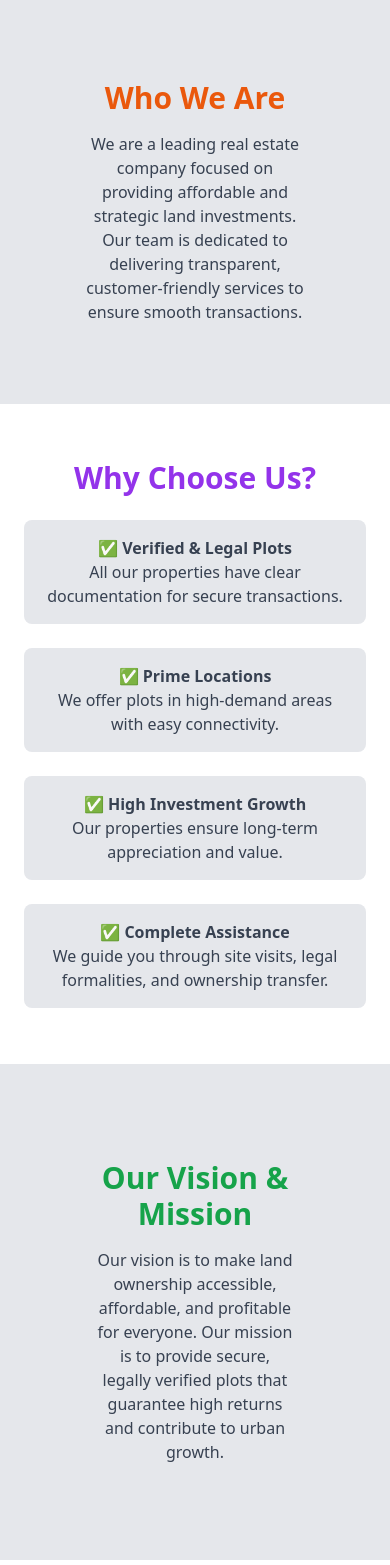
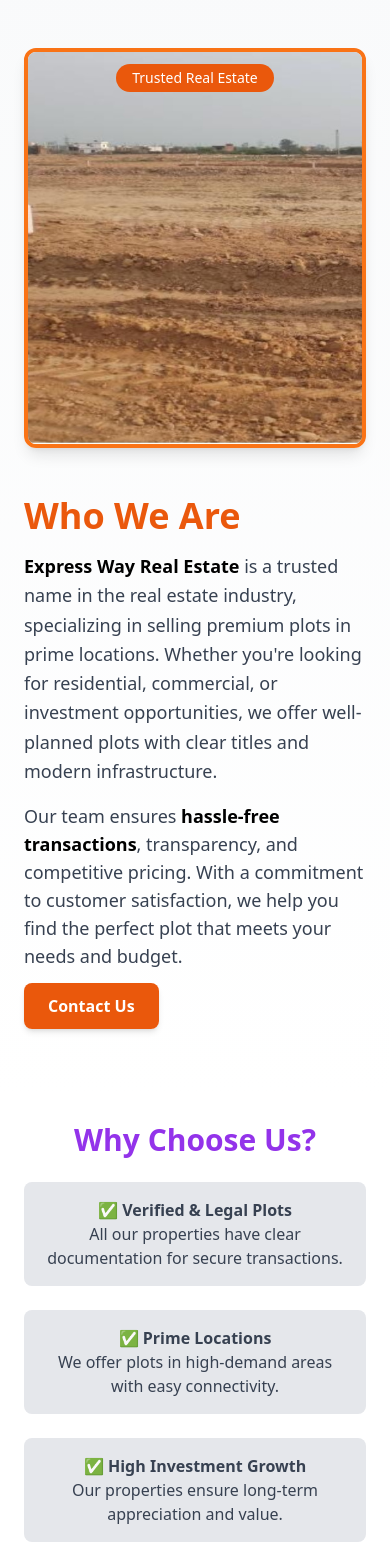
Before and after one commit to Nikitakumarisharma/realState, a Next.js app: page /about in a window 390 px wide. Shown: the part 432-1997 px from the top of the page. Built offline with nearby package versions, Linux system fonts and the light colour scheme; no server answers.

Commit message:
ui fixed

```diff
--- a/package.json
+++ b/package.json
@@ -15,6 +15,8 @@
     "react": "^19.0.0",
     "react-dom": "^19.0.0",
     "react-icons": "^5.4.0",
+    "react-slick": "^0.30.3",
+    "slick-carousel": "^1.8.1",
     "styled-components": "^6.1.15"
   },
   "devDependencies": {
--- a/src/app/about/page.tsx
+++ b/src/app/about/page.tsx
@@ -5,7 +5,7 @@ import Vision from "@/components/vision"
 import SuccessStory from "@/components/projectAndSuccess"
 export default function About() {
   return (
-    <div className="space-y-8">
+    <div>
      <Carausal />
      <WhoWeAre/>
       <WhyChooseUs />
--- a/src/app/page.tsx
+++ b/src/app/page.tsx
@@ -1,10 +1,12 @@
 import Plot from "@/components/plot"; // Capitalized component name
 import Carausal from "@/components/Carousel"
+import EasyStep from "@/components/easyStep"
 
 export default function Home() {
   return (
     <main className="mt-10">
       <Carausal />
+      <EasyStep />
       <Plot />
     </main>
   );
--- a/src/components/Footer.jsx
+++ b/src/components/Footer.jsx
@@ -41,9 +41,9 @@ export default function Footer() {
           <div>
             <h3 className="text-lg font-semibold mb-4">Contact Us</h3>
             <p className="text-gray-400">
-              123 Real Estate Street
+             ExpressWay GC36+7HG
               <br />
-              Cityville, State 12345
+              Noida, Uttar Pradesh
               <br />
               Phone: (123) 456-7890
               <br />
--- a/src/components/contactUs.jsx
+++ b/src/components/contactUs.jsx
@@ -28,7 +28,7 @@ const ContactUs = () => {
               <iframe
                 title="Google Map"
                 className="w-full h-full"
-                src="https://www.google.com/maps/embed?pb=!1m18!1m12!1m3!1d3153.1923500659715!2d-122.41941568468235!3d37.77492927975919!2m3!1f0!2f0!3f0!3m2!1i1024!2i768!4f13.1!3m3!1m2!1s0x8085809c3e3e9491%3A0xf9d71b0ff1e0c1b6!2sSan%20Francisco%2C%20CA%2C%20USA!5e0!3m2!1sen!2sin!4v1647482325689!5m2!1sen!2sin"
+                src="https://www.google.com/maps/embed?pb=!1m17!1m12!1m3!1d3506.2143378837154!2d77.4088836754961!3d28.50319837573556!2m3!1f0!2f0!3f0!3m2!1i1024!2i768!4f13.1!3m2!1m1!2zMjjCsDMwJzExLjUiTiA3N8KwMjQnNDEuMyJF!5e0!3m2!1sen!2sin!4v1739000108171!5m2!1sen!2sin"
                 allowFullScreen
                 loading="lazy"
               ></iframe>
--- /dev/null
+++ b/src/components/easyStep.jsx
@@ -0,0 +1,41 @@
+"use client"
+import React from "react";
+
+const steps = [
+
+    {
+      "icon": "🎯",
+      "title": "Choose Your Plot",
+      "description": "Explore available plots in prime locations and select the one that best suits your needs and investment goals."
+    },
+    {
+      "icon": "💳",
+      "title": "Pay the Booking Charge",
+      "description": "Secure your desired plot by paying a minimal booking charge and initiate the ownership process."
+    },
+    {
+      "icon": "💸",
+      "title": "Complete Payment & Own It",
+      "description": "Finalize the payment process, complete the necessary documentation, and become the proud owner of your chosen plot."
+    }
+
+];
+
+function EasySteps() {
+  return (
+    <div className="p-12 text-center font-poppins bg-gray-200">
+      <h2 className=" text-3xl font-bold text-black lg:mb-8 mb-2"><span className="text-purple-700 text-4xl">3</span> Easy Steps</h2>
+      <div className="flex flex-col md:flex-row justify-center items-center lg:gap-12 gap-2">
+        {steps.map((step, index) => (
+          <div key={index} className="flex flex-col items-center text-black">
+            <h3 className="text-2xl font-semibold mt-4">{step.icon}</h3>
+            <h3 className="text-xl font-semibold">{step.title}</h3>
+            <p className="text-sm mt-2">{step.description}</p>
+          </div>
+        ))}
+      </div>
+    </div>
+  );
+}
+
+export default EasySteps;
--- a/src/components/plot.jsx
+++ b/src/components/plot.jsx
@@ -72,7 +72,7 @@ const TableWithImage = () => {
                       onClick={() => handleRowClick(item.id)}
                       className={`cursor-pointer hover:bg-black hover:text-white transition
                       ${
-                        item.availability === "booked"
+                        item.availability === "booked" || item.availability === " half-booked"
                           ? "bg-yellow-300 hover:bg-yellow-500"
                           : item.availability === "sold"
                           ? "bg-red-400 hover:bg-red-600"
--- a/src/components/projectAndSuccess.jsx
+++ b/src/components/projectAndSuccess.jsx
@@ -1,30 +1,71 @@
-"use client"
+"use client";
 import React from "react";
+import Slider from "react-slick";
+import "slick-carousel/slick/slick.css";
+import "slick-carousel/slick/slick-theme.css";
 
 const ProjectsAndSuccess = () => {
+  // Array of previous sold plot images
+  const soldPlots = [
+    "/assets/plot.ppg",
+    // "/assets/plotMap.jpg",
+    "/assets/sec144.jpg",
+    "/assets/aboutPlot.jpeg",
+    "/assets/sec144.jpg",
+  ];
+
+  // Slider settings
+  const settings = {
+    dots: true,
+    infinite: true,
+    speed: 500,
+    slidesToShow: 2,
+    slidesToScroll: 1,
+    autoplay: true,
+    autoplaySpeed: 2000,
+    arrows: true,
+  };
+
   return (
-    <section className="max-w-4xl mx-auto text-center bg-white p-6 rounded-lg">
-      <h2 className="text-3xl font-bold text-indigo-600">Our Projects & Success Stories</h2>
-      <p className="mt-4 text-gray-700">
-        🚀 Over the past <strong>[X] years</strong>, we have successfully sold [Y] plots
-        in [City/State], helping numerous investors and families secure their dream land.
+    <section className="max-w-6xl mx-auto text-center bg-white p-10 rounded-xl">
+      <h2 className="text-4xl font-extrabold text-indigo-600 mb-6">
+        Our Projects & Success Stories
+      </h2>
+      <p className="text-lg text-gray-700 leading-relaxed">
+        🚀 Over the past <strong>[X] years</strong>, we have successfully sold <strong>[Y]</strong> plots
+        in <strong>[City/State]</strong>, helping numerous investors and families secure their dream land.
       </p>
 
+      {/* Image Slider for Sold Plots */}
+      <div className="mt-10">
+        <h3 className="text-2xl font-bold text-gray-800 mb-4">🏡 Successful Sold Plots</h3>
+        <div className="max-w-3xl mx-auto">
+          <Slider {...settings}>
+            {soldPlots.map((image, index) => (
+              <div key={index} className="px-2">
+                <img src={image} alt={`Sold Plot ${index + 1}`} className="rounded-lg shadow-md w-full h-auto object-cover" />
+              </div>
+            ))}
+          </Slider>
+        </div>
+      </div>
+
       {/* Testimonials */}
-      <div className="mt-6 bg-gray-200 p-4 rounded-lg text-gray-700">
-        <p className="italic">
+      <div className="mt-12 bg-gray-100 p-6 rounded-lg text-gray-700 shadow-md">
+        <p className="italic text-lg">
           "Buying a plot from <strong>Your Company Name</strong> was the best investment I made.
           Their process was transparent, hassle-free, and legally verified."
         </p>
-        <p className="font-bold mt-2">— Jane Doe, Happy Customer</p>
+        <p className="font-bold mt-3 text-indigo-600">— Jane Doe, Happy Customer</p>
       </div>
 
       {/* Ongoing Projects */}
-      <div className="mt-6 text-left">
-        <h3 className="text-xl font-bold text-gray-800">📍 Ongoing Projects:</h3>
-        <ul className="mt-2 list-disc list-inside text-gray-700">
+      <div className="mt-10 text-left">
+        <h3 className="text-2xl font-bold text-gray-800">📍 Ongoing Projects:</h3>
+        <ul className="mt-4 list-disc list-inside text-lg text-gray-700">
           <li><strong>Project 1:</strong> 200 SYD plots available in [Location]</li>
           <li><strong>Project 2:</strong> Affordable 100 SYD plots near [Landmark]</li>
+          <li><strong>Project 3:</strong> Premium 300 SYD plots in [Prime Location]</li>
         </ul>
       </div>
     </section>
--- a/src/components/vision.jsx
+++ b/src/components/vision.jsx
@@ -1,14 +1,51 @@
+"use client";
 import React from "react";
+import { FaEye, FaBullseye } from "react-icons/fa";
 
 const VisionMission = () => {
   return (
-    <section className=" mx-auto text-center mb-12 p-24 bg-gray-200">
-      <h2 className="text-3xl font-bold text-green-600">Our Vision & Mission</h2>
-      <p className="mt-4 text-gray-700">
-        Our vision is to make land ownership accessible, affordable, and profitable for everyone.
-        Our mission is to provide secure, legally verified plots that guarantee high returns and
-        contribute to urban growth.
-      </p>
+    <section className="relative py-20 bg-gradient-to-r from-green-50 to-gray-100">
+      <div className="max-w-6xl mx-auto px-6 lg:px-16">
+        <h2 className="text-4xl font-extrabold text-green-700 text-center mb-10">
+          Our Vision & Mission
+        </h2>
+
+        <div className="grid grid-cols-1 md:grid-cols-2 gap-12 items-center">
+          {/* Vision Section */}
+          <div className="bg-white shadow-lg rounded-xl p-8 border-l-4 border-green-600">
+            <div className="flex items-center mb-4">
+              <FaEye className="text-green-600 text-3xl mr-3" />
+              <h3 className="text-2xl font-semibold text-gray-800">Our Vision</h3>
+            </div>
+            <p className="text-gray-700 text-lg leading-relaxed">
+              Our vision is to revolutionize the real estate market by making
+              land ownership a seamless and transparent process. We strive
+              to create an ecosystem where investors, homeowners, and businesses
+              can secure premium plots in rapidly developing areas with
+              confidence. By leveraging innovation, sustainability, and strategic
+              partnerships, we envision a future where every individual can invest
+              in land hassle-free, ensuring long-term prosperity and wealth generation.
+            </p>
+          </div>
+
+          {/* Mission Section */}
+          <div className="bg-white shadow-lg rounded-xl p-8 border-l-4 border-green-600">
+            <div className="flex items-center mb-4">
+              <FaBullseye className="text-green-600 text-3xl mr-3" />
+              <h3 className="text-2xl font-semibold text-gray-800">Our Mission</h3>
+            </div>
+            <p className="text-gray-700 text-lg leading-relaxed">
+              Our mission is to provide secure, legally verified plots that
+              guarantee high returns and contribute to urban growth. We are
+              committed to delivering transparent and hassle-free real
+              estate solutions that empower individuals to invest in prime
+              locations with confidence. With integrity, innovation, and a
+              customer-first approach, we aim to build long-term relationships
+              and drive positive economic impact in the real estate sector.
+            </p>
+          </div>
+        </div>
+      </div>
     </section>
   );
 };
--- a/src/components/whoWeAre.jsx
+++ b/src/components/whoWeAre.jsx
@@ -1,14 +1,45 @@
-"use client"
+"use client";
 import React from "react";
 
 const WhoWeAre = () => {
   return (
-    <section className=" mx-auto text-center mb-12 bg-gray-200 p-20">
-      <h2 className="text-3xl font-bold text-orange-600">Who We Are</h2>
-      <p className="mt-4 text-gray-700">
-        We are a leading real estate company focused on providing affordable and strategic land investments.
-        Our team is dedicated to delivering transparent, customer-friendly services to ensure smooth transactions.
-      </p>
+    <section className="bg-gradient-to-b from-gray-50 to-white py-20">
+      <div className="max-w-8xl mx-auto px-6 lg:px-16">
+        <div className="grid grid-cols-1 md:grid-cols-2 gap-12 items-center">
+          {/* Left: Image */}
+          <div className="relative flex justify-center">
+            <img
+              src="/assets/aboutPlot.jpeg"
+              alt="Who We Are"
+              className="rounded-xl shadow-lg h-[400px] object-cover border-4 border-orange-500"
+            />
+            <div className="absolute top-4 bg-orange-600 text-white px-4 py-1 rounded-full text-sm">
+              Trusted Real Estate
+            </div>
+          </div>
+
+          {/* Right: Content */}
+          <div className="text-left">
+            <h2 className="text-4xl font-extrabold text-orange-600 mb-4">
+              Who We Are
+            </h2>
+            <p className="text-gray-700 text-lg leading-relaxed">
+              <span className="font-semibold text-black">Express Way Real Estate</span> is a trusted name in the real estate industry, specializing in selling premium plots in prime locations. Whether you're looking for residential, commercial, or investment opportunities, we offer well-planned plots with clear titles and modern infrastructure.
+            </p>
+            <p className="mt-4 text-gray-700 text-lg">
+              Our team ensures <span className="font-semibold text-black">hassle-free transactions</span>, transparency, and competitive pricing. With a commitment to customer satisfaction, we help you find the perfect plot that meets your needs and budget.
+            </p>
+            <div className="mt-6">
+              <a
+                href="/contact"
+                className="bg-orange-600 hover:bg-orange-700 text-white font-bold py-3 px-6 rounded-lg shadow-md transition duration-300"
+              >
+                Contact Us
+              </a>
+            </div>
+          </div>
+        </div>
+      </div>
     </section>
   );
 };
```
Also changed, not shown: public/assets/aboutPlot.jpeg (added), 1 other file (tests, documents, lock files or other folders).
